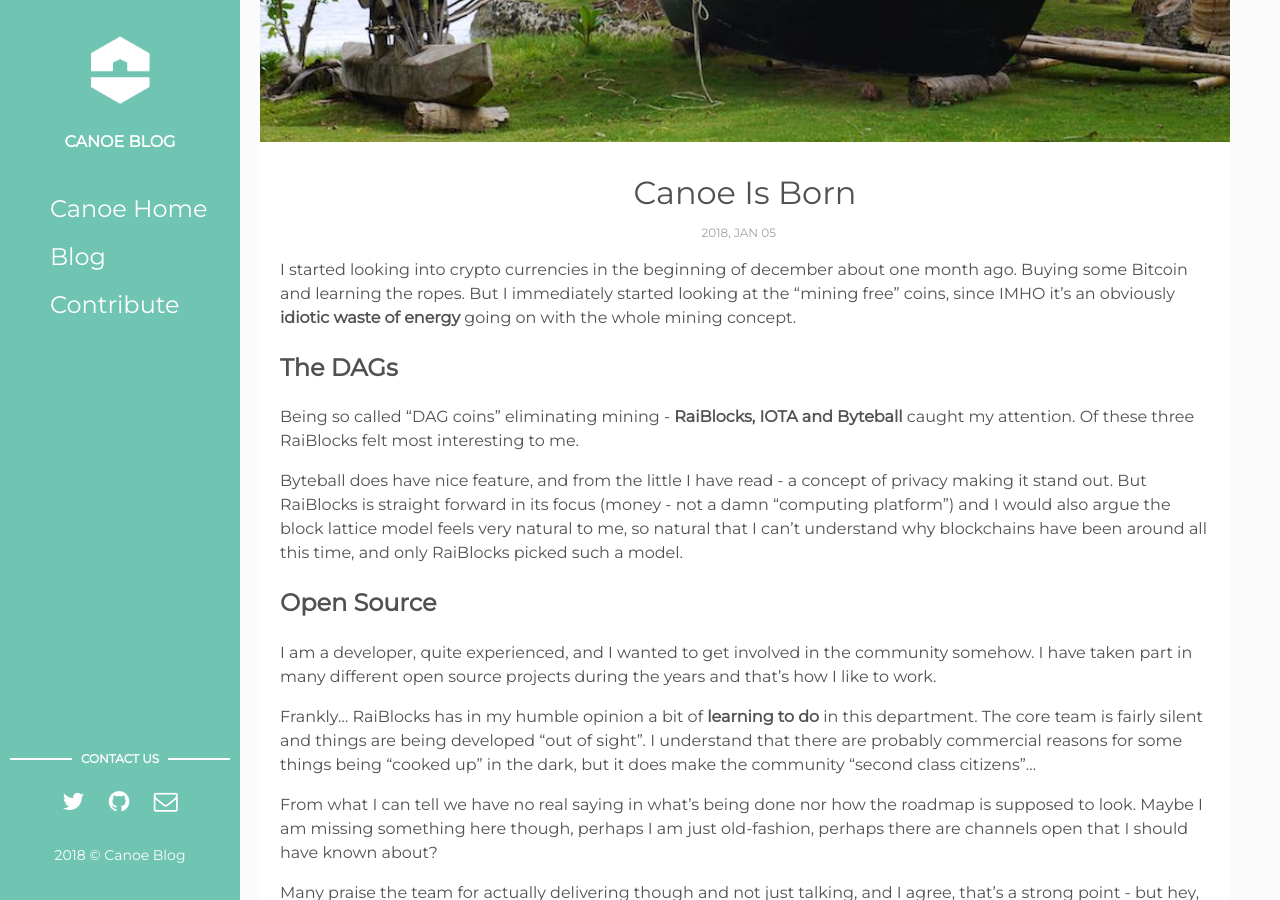
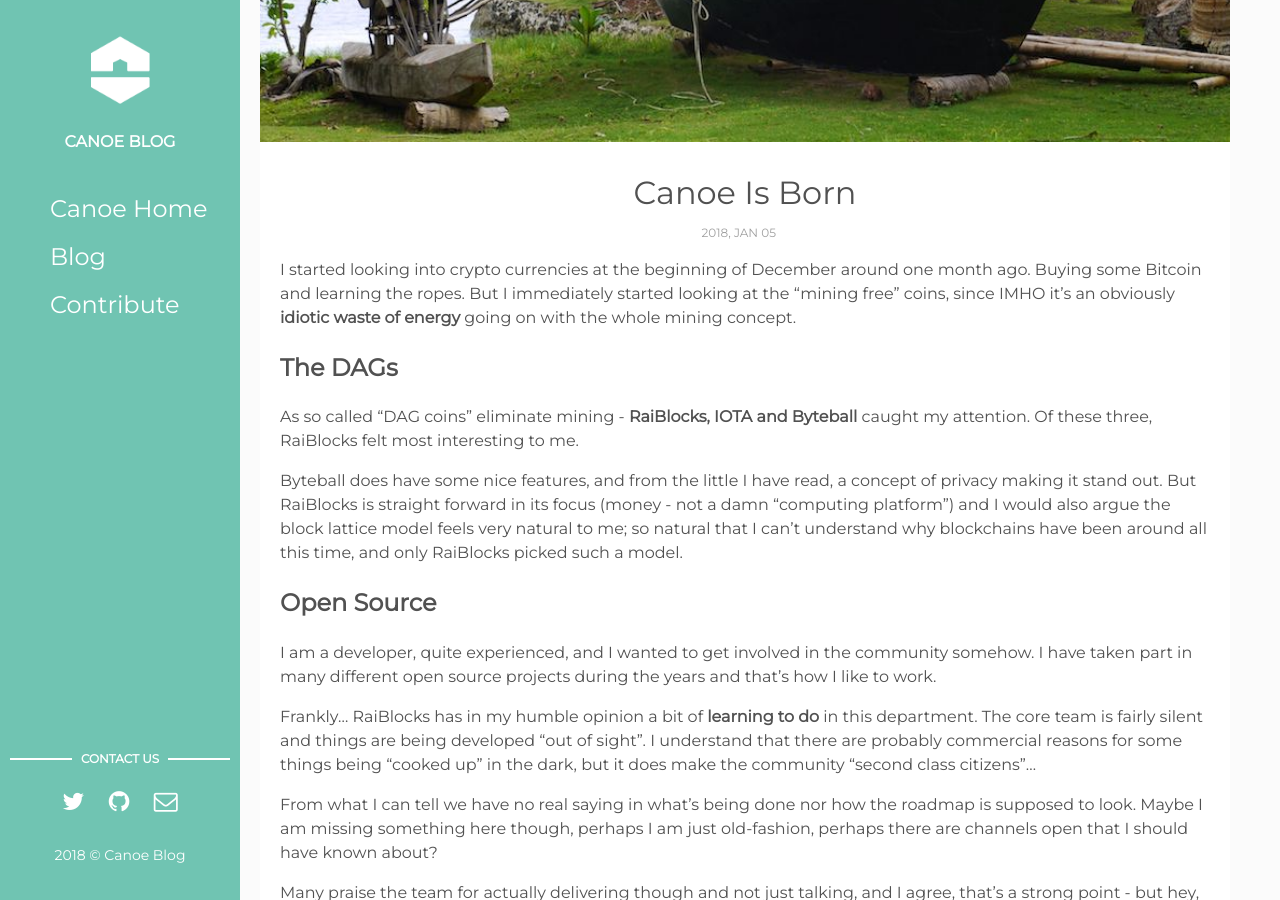
Before and after one commit to getcanoe/website, a Jekyll site: the page built from _posts/2018-01-05-canoe-is-born.markdown, in a window 1280 px wide and 900 px high, scrolled down 378 px. Built offline with Jekyll 4.4.1, drawn with Linux system fonts in a browser that asks for light colours; some of the changed text lies outside the part shown.

Commit message:
Language tweaks

```diff
--- a/_posts/2018-01-05-canoe-is-born.markdown
+++ b/_posts/2018-01-05-canoe-is-born.markdown
@@ -8,12 +8,12 @@ author: gokr
 tags: [canoe, mobile] # add tag
 ---
 
-I started looking into crypto currencies in the beginning of december about one month ago. Buying some Bitcoin and learning the ropes. But I immediately started looking at the "mining free" coins, since IMHO it's an obviously **idiotic waste of energy** going on with the whole mining concept.
+I started looking into crypto currencies at the beginning of December around one month ago. Buying some Bitcoin and learning the ropes. But I immediately started looking at the "mining free" coins, since IMHO it's an obviously **idiotic waste of energy** going on with the whole mining concept.
 
 ## The DAGs
-Being so called "DAG coins" eliminating mining - **RaiBlocks, IOTA and Byteball** caught my attention. Of these three RaiBlocks felt most interesting to me.
+As so called “DAG coins” eliminate mining - **RaiBlocks, IOTA and Byteball** caught my attention. Of these three, RaiBlocks felt most interesting to me.
 
-Byteball does have nice feature, and from the little I have read - a concept of privacy making it stand out. But RaiBlocks is straight forward in its focus (money - not a damn "computing platform") and I would also argue the block lattice model feels very natural to me, so natural that I can't understand why blockchains have been around all this time, and only RaiBlocks picked such a model.
+Byteball does have some nice features, and from the little I have read, a concept of privacy making it stand out. But RaiBlocks is straight forward in its focus (money - not a damn "computing platform") and I would also argue the block lattice model feels very natural to me; so natural that I can't understand why blockchains have been around all this time, and only RaiBlocks picked such a model.
 
 ## Open Source
 I am a developer, quite experienced, and I wanted to get involved in the community somehow. I have taken part in many different open source projects during the years and that's how I like to work.
@@ -50,6 +50,6 @@ And we have over **600 people signed up to try out the alpha**!
 
 
 # Contribute
-We invite anyone to contribute to Canoe, you can help us by joining as developer, reporting issues, fixing bugs, translating, chatting encouraging words on discord - or donating.
+We invite anyone to contribute to Canoe. You can help us by joining as developer, reporting issues, fixing bugs, translating, chatting encouraging words on discord - or donating.
 
 This is true Open Source. Everyone can be a part. Everything done in the open. :)
--- a/_posts/2018-01-08-canoe-first-mobile-wallet-for-raiblocks.markdown
+++ b/_posts/2018-01-08-canoe-first-mobile-wallet-for-raiblocks.markdown
@@ -46,4 +46,4 @@ Finally, we are doing server side PoW, so... if a LOT of people start using it -
 # Contribute
 Thank you for being part of this project at such an early stage. If you'd like to contribute to Canoe, you can help us by reporting issues, fixing bugs, translating, or donating.
 
-regards, the Canoe Team
+Regards, the Canoe Team
```
Also changed, not shown: other parts of _posts/2018-01-08-canoe-first-mobile-wallet-for-raiblocks.markdown (+1 -1 lines).
